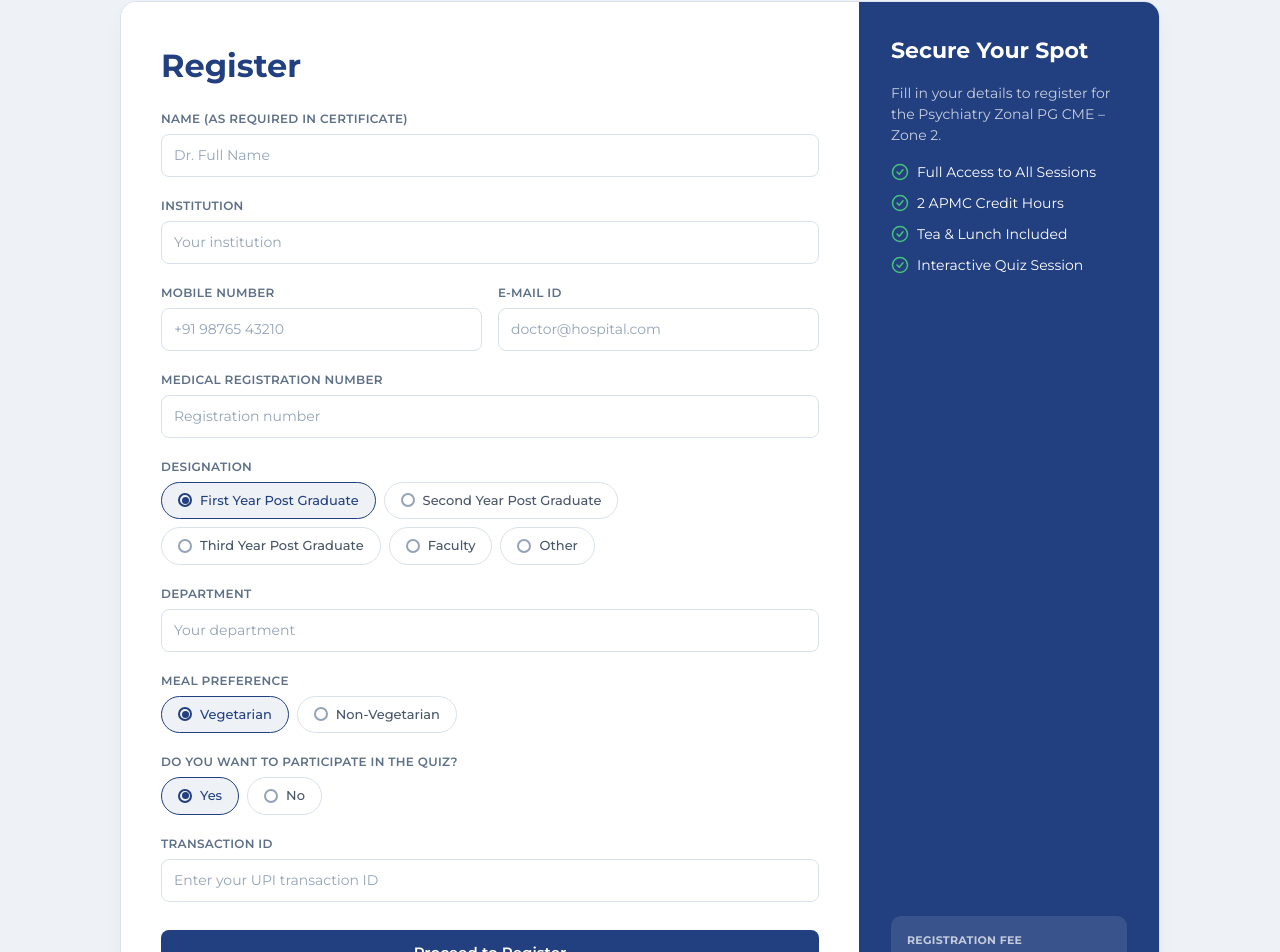
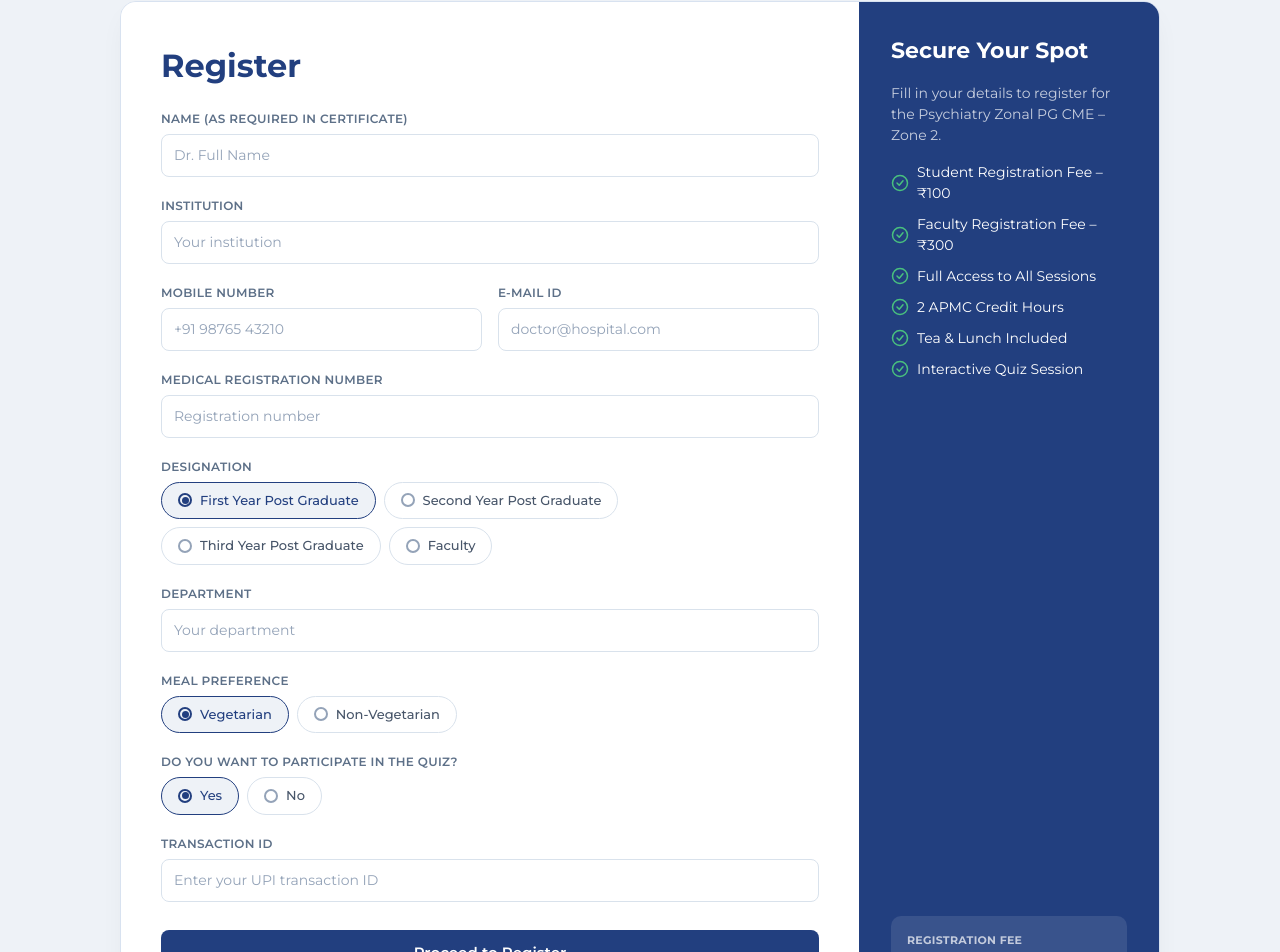
Before and after one commit to janakiram-a11y/Asram_Psychiatry_Workshop, a React (Vite) app: page / in a window 1280 px wide. Shown: the part 10061-11013 px from the top of the page. Built offline with nearby package versions, Linux system fonts and the light colour scheme.

Commit message:
Updated Registration

```diff
--- a/src/components/Registration.jsx
+++ b/src/components/Registration.jsx
@@ -214,10 +214,6 @@ export default function Registration() {
               value={designationKey}
               onChange={setDesignationKey}
             />
-            {designationKey === 'other' && (
-              <Field label="Please specify" type="text" placeholder="Your designation" />
-            )}
-
             <Field label="Department" type="text" placeholder="Your department" />
 
             <RadioPills
--- a/src/data/content.js
+++ b/src/data/content.js
@@ -281,6 +281,8 @@ export const registration = {
   panelTitle: 'Secure Your Spot',
   panelDescription: 'Fill in your details to register for the Psychiatry Zonal PG CME – Zone 2.',
   benefits: [
+    'Student Registration Fee – ₹100',
+    'Faculty Registration Fee – ₹300',
     'Full Access to All Sessions',
     '2 APMC Credit Hours',
     'Tea & Lunch Included',
@@ -291,7 +293,6 @@ export const registration = {
     { key: 'pg2', label: 'Second Year Post Graduate', fee: 100 },
     { key: 'pg3', label: 'Third Year Post Graduate', fee: 100 },
     { key: 'faculty', label: 'Faculty', fee: 300 },
-    { key: 'other', label: 'Other', fee: null },
   ],
   mealPreferences: [
     { key: 'veg', label: 'Vegetarian' },
```
